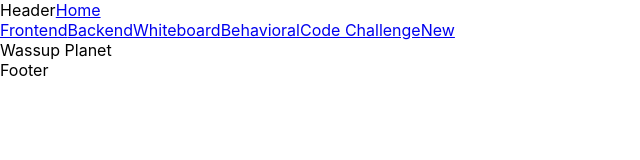
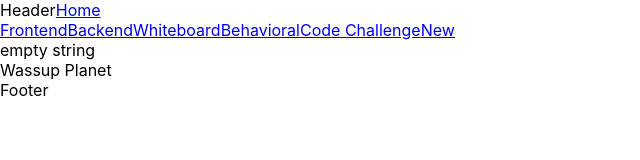
Before and after one commit to chris-a-phillips/interview-prep, a React (Create React App) app in the folder frontend/: page /questions in a window 1280 px wide. Shown: the top 160 px of the page, without its empty margins (0-640 px from the left). Built offline with nearby package versions, Linux system fonts and the light colour scheme.

Commit message:
Refactored components

```diff
--- a/frontend/src/App.js
+++ b/frontend/src/App.js
@@ -1,36 +1,44 @@
-import React from 'react';
+import React, { useState } from 'react';
 import { Route } from 'react-router-dom';
 import './App.css';
 import Footer from './components/Footer/Footer';
 import Header from './components/Header/Header';
-import Frontend from './components/Frontend/Frontend';
-import Backend from './components/Backend/Backend';
-import Whiteboard from './components/Whiteboard/Whiteboard';
+// import Frontend from './components/Frontend/Frontend';
+// import Backend from './components/Backend/Backend';
+// import Whiteboard from './components/Whiteboard/Whiteboard';
 import New from './components/New/New';
-import CodeChallenge from './components/CodeChallenge/CodeChallenge';
-import Behavioral from './components/Behavioral/Behavioral';
+// import CodeChallenge from './components/CodeChallenge/CodeChallenge';
+// import Behavioral from './components/Behavioral/Behavioral';
+import Questions from './components/Questions/Questions';
 
 function App() {
-  return (
+	const [category, setCategory] = useState('empty string');
+
+	return (
 		<div className='App'>
 			<header>
-				<Header />
+				<Header category={category} setCategory={setCategory}/>
 			</header>
 			<main>
+				<Route
+					// exact
+					path={'/questions'}
+					render={
+						() =>
+							<Questions
+								category={category}
+							/>
+					}
+				/>
 				Wassup Planet
-				<Route path='/whiteboard' exact component={Whiteboard} />
-				<Route path='/frontend' exact component={Frontend} />
-				<Route path='/backend' exact component={Backend} />
+				{/* <Route path='/whiteboard' exact component={Whiteboard} /> */}
 				<Route path='/new' exact component={New} />
-				<Route path='/codechallenge' exact component={CodeChallenge} />
-				<Route path='/behavioral' exact component={Behavioral} />
-
 			</main>
 			<footer>
 				<Footer />
 			</footer>
 		</div>
-  );
+	);
 }
 
 export default App;
--- a/frontend/src/components/Header/Header.js
+++ b/frontend/src/components/Header/Header.js
@@ -1,17 +1,19 @@
-import React from 'react';
+import React, { useState } from 'react';
 import { Link } from 'react-router-dom';
 
-const Header = () => {
+const Header = ({ category, setCategory }) => {
+
+    console.log(category)
     return (
         <header>
             Header
                 <Link to='/home'>Home</Link>
             <nav>
-                <Link to='/frontend'>Frontend</Link>
-                <Link to='/backend'>Backend</Link>
-                <Link to='/whiteboard'>Whiteboard</Link>
-                <Link to='/behavioral'>Behavioral</Link>
-                <Link to='/codechallenge'>Code Challenge</Link>
+                <Link to='/questions' onClick={() => setCategory('frontend')}>Frontend</Link>
+                <Link to='/questions' onClick={() => setCategory('backend')}>Backend</Link>
+                <Link to='/questions' onClick={() => setCategory('whiteboard')}>Whiteboard</Link>
+                <Link to='/questions' onClick={() => setCategory('behavioral')}>Behavioral</Link>
+                <Link to='/questions' onClick={() => setCategory('code-challenge')}>Code Challenge</Link>
                 <Link to='/new'>New</Link>
             </nav>
         </header>
--- /dev/null
+++ b/frontend/src/components/Questions/Questions.js
@@ -0,0 +1,15 @@
+import React from 'react';
+
+const Questions = ({ category }) => {
+
+    console.log(`hello from ${category}`)
+
+
+    return (
+        <div>
+            {category}
+        </div>
+    );
+};
+
+export default Questions;
```
Also changed, not shown: frontend/src/components/Questions/Questions.css (added), 1 other file (tests, documents, lock files or other folders).
